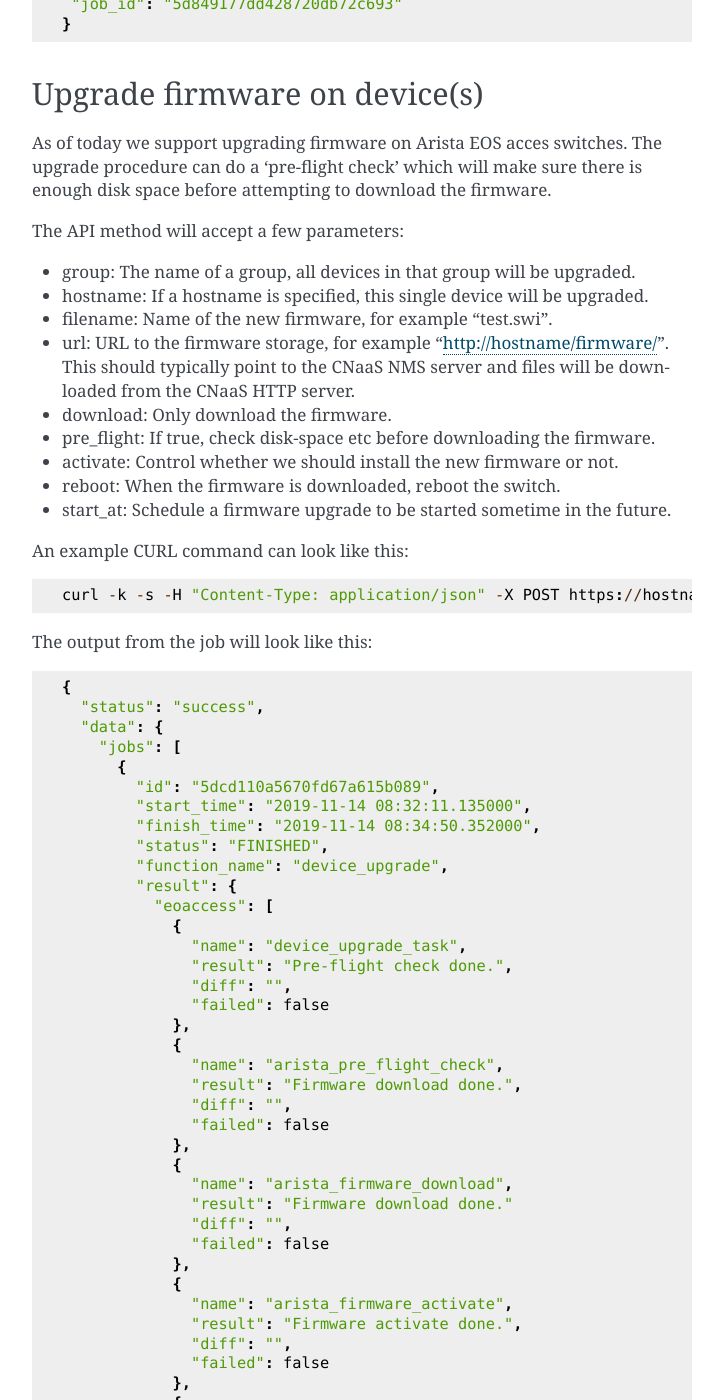
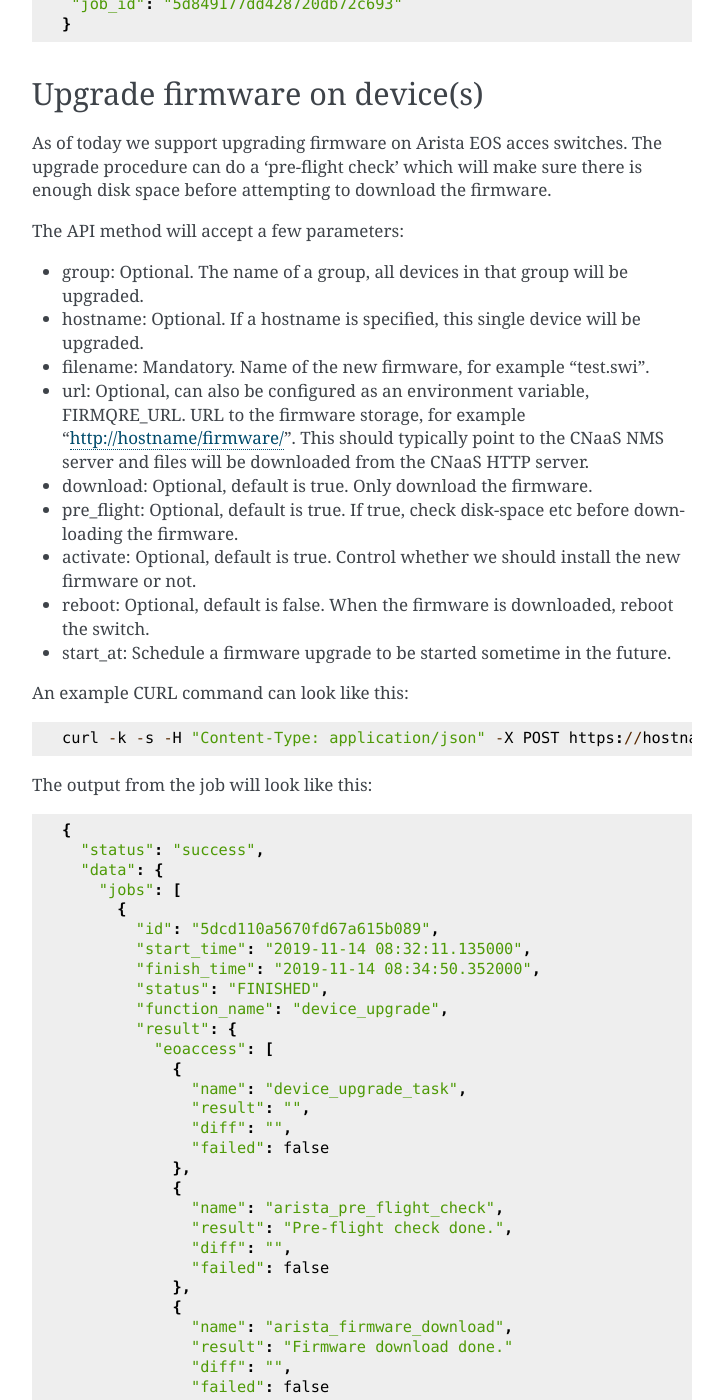
Before and after one commit to SUNET/cnaas-nms, a Sphinx documentation site: the page built from docs/apiref/firmware.rst, in a window 1280 px wide and 1400 px high, scrolled down 2558 px. Shown: the whole window, without its empty margins (388-1111 px from the left). Built offline with Sphinx 7.4.7, drawn with Linux system fonts in a browser that asks for light colours.

Commit message:
Improved apiref

```diff
--- a/docs/apiref/firmware.rst
+++ b/docs/apiref/firmware.rst
@@ -147,14 +147,14 @@
 
 The API method will accept a few parameters:
 
-* group: The name of a group, all devices in that group will be upgraded.
-* hostname: If a hostname is specified, this single device will be upgraded.
-* filename: Name of the new firmware, for example "test.swi".
-* url: URL to the firmware storage, for example "http://hostname/firmware/". This should typically point to the CNaaS NMS server and files will be downloaded from the CNaaS HTTP server.
-* download: Only download the firmware.
-* pre_flight: If true, check disk-space etc before downloading the firmware.
-* activate: Control whether we should install the new firmware or not.
-* reboot: When the firmware is downloaded, reboot the switch.
+* group: Optional. The name of a group, all devices in that group will be upgraded.
+* hostname: Optional. If a hostname is specified, this single device will be upgraded.
+* filename: Mandatory. Name of the new firmware, for example "test.swi".
+* url: Optional, can also be configured as an environment variable, FIRMQRE_URL. URL to the firmware storage, for example "http://hostname/firmware/". This should typically point to the CNaaS NMS server and files will be downloaded from the CNaaS HTTP server.
+* download: Optional, default is true. Only download the firmware.
+* pre_flight: Optional, default is true. If true, check disk-space etc before downloading the firmware.
+* activate: Optional, default is true. Control whether we should install the new firmware or not.
+* reboot: Optional, default is false. When the firmware is downloaded, reboot the switch.
 * start_at: Schedule a firmware upgrade to be started sometime in the future.
 
 An example CURL command can look like this:
@@ -180,13 +180,13 @@
             "eoaccess": [
               {
                 "name": "device_upgrade_task",
-                "result": "Pre-flight check done.",
+                "result": "",
                 "diff": "",
                 "failed": false
               },
               {
                 "name": "arista_pre_flight_check",
-                "result": "Firmware download done.",
+                "result": "Pre-flight check done.",
                 "diff": "",
                 "failed": false
               },
```
